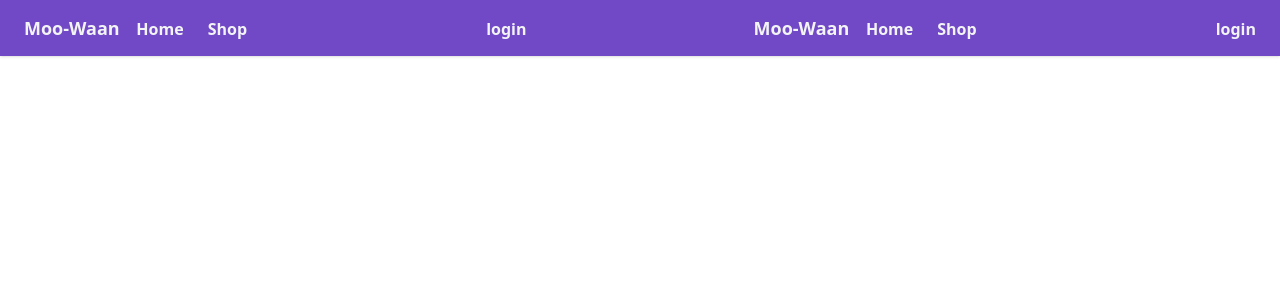
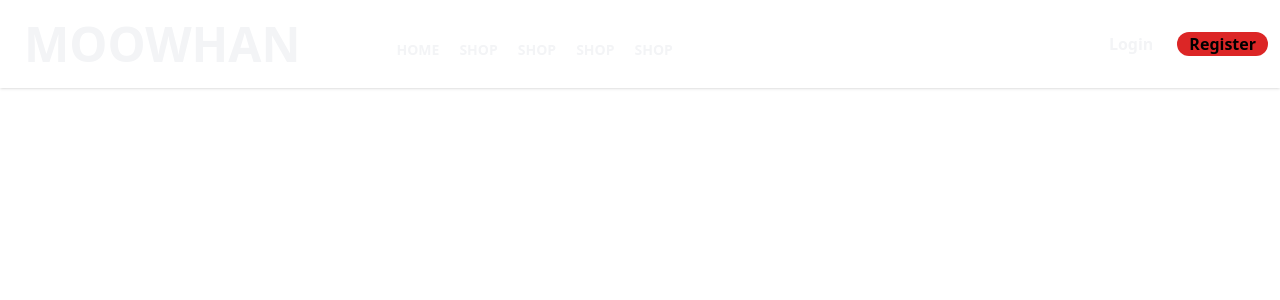
Before and after one commit to JastKherZ/Last-Moo-Waan, a Vue app in the folder Moo-Whann/: page / in a window 1280 px wide. Shown: the top 300 px of the page. Built offline with nearby package versions, Linux system fonts and the light colour scheme.

Commit message:
last app

```diff
--- a/Moo-Whann/src/App.vue
+++ b/Moo-Whann/src/App.vue
@@ -1,21 +1,17 @@
 <template>
-  <div class="text-gray-100 py-3.5 px-6 shadow md:flex justify-between" style="background: #7149C6;">
-    <navbar />
+  <div>
+    <navbar></navbar>
     <router-view></router-view>
   </div>
 </template>
 
 <script>
 import navbar from './components/navbar.vue';
-import login from './views/login.vue';
-import register from './views/register.vue';
 
 export default {
   name: "App",
   components: {
     navbar,
-    login,
-    register
 },
 };
 </script>
--- a/Moo-Whann/src/components/navbar.vue
+++ b/Moo-Whann/src/components/navbar.vue
@@ -1,19 +1,33 @@
 <template>
-    <div class="justify-start">
-        <div class="text-lg font-bold">
-            Moo-Waan
-            <button class="text-base mx-3">
-                <a href="https://www.facebook.com/prayutofficial/?locale=th_TH" class="">Home</a>
+    <div class="justify-start text-gray-100 py-5 px-6 shadow md:flex justify-between font-bold text-black" style="background: #ffffff;">
+        <div class="flex">
+            <button class="text-5xl font-bold">
+                <router-link to="/">MOOWHAN</router-link>
             </button>
-            <button class="text-base mx-3">
-                <a href="https://www.facebook.com/prayutofficial/?locale=th_TH" class="">Shop</a>
+            <button class="text-sm ml-24 mt-3">
+                <router-link to="/">HOME</router-link>
+            </button>
+            <button class="text-sm ml-5 mt-3">
+                <a href="#" class="">SHOP</a>
+            </button>
+            <button class="text-sm ml-5 mt-3">
+                <a href="#" class="">SHOP</a>
+            </button>
+            <button class="text-sm ml-5 mt-3">
+                <a href="#" class="">SHOP</a>
+            </button>
+            <button class="text-sm ml-5 mt-3">
+                <a href="#" class="">SHOP</a>
             </button>
         </div>
-    </div>
-    <div class="justify-items-end text-lg font-bold">
-        <router-link to="/login">
-            <button class="text-base">login</button>
-        </router-link>
+        <div class="flex justify-end text-lg font-bold">
+            <router-link to="/login">
+                <button class="text-base mx-3 mt-3">Login</button>
+            </router-link>
+            <router-link to="/register">
+                <button class="text-base mx-3 mt-3 rounded-full w-full bg-red-600 text-black">Register</button>
+            </router-link>
+        </div>
     </div>
 </template>
 
--- a/Moo-Whann/src/router/index.js
+++ b/Moo-Whann/src/router/index.js
@@ -1,19 +1,25 @@
 import { createRouter, createWebHistory } from "vue-router";
-import navbar from '../components/navbar.vue'
+import home from '../views/home.vue'
 import login from '../views/login.vue'
+import register from '../views/register.vue'
 
 
 const routes = [
     {
         path: '/',
         name: '',
-        component: navbar
+        component: home
     },
     {
         path: '/login',
         name: 'loginView',
         component: login
     },
+    {
+        path: '/register',
+        name: 'registerPage',
+        component: register
+    }
 
 ]
 
--- a/Moo-Whann/src/views/home.vue
+++ b/Moo-Whann/src/views/home.vue
@@ -1,5 +1,69 @@
 <template>
-    <div>
-
-    </div>
-</template>
+    <div id="default-carousel" class="relative w-full" data-carousel="slide">
+        <!-- Carousel wrapper -->
+        <div class="relative h-56 overflow-hidden rounded-lg md:h-96">
+            <!-- Item 1 -->
+            <div class="hidden duration-700 ease-in-out" data-carousel-item>
+                <img src="/docs/images/carousel/carousel-1.svg"
+                    class="absolute block w-full -translate-x-1/2 -translate-y-1/2 top-1/2 left-1/2" alt="...">
+            </div>
+            <!-- Item 2 -->
+            <div class="hidden duration-700 ease-in-out" data-carousel-item>
+                <img src="/docs/images/carousel/carousel-2.svg"
+                    class="absolute block w-full -translate-x-1/2 -translate-y-1/2 top-1/2 left-1/2" alt="...">
+            </div>
+            <!-- Item 3 -->
+            <div class="hidden duration-700 ease-in-out" data-carousel-item>
+                <img src="/docs/images/carousel/carousel-3.svg"
+                    class="absolute block w-full -translate-x-1/2 -translate-y-1/2 top-1/2 left-1/2" alt="...">
+            </div>
+            <!-- Item 4 -->
+            <div class="hidden duration-700 ease-in-out" data-carousel-item>
+                <img src="/docs/images/carousel/carousel-4.svg"
+                    class="absolute block w-full -translate-x-1/2 -translate-y-1/2 top-1/2 left-1/2" alt="...">
+            </div>
+            <!-- Item 5 -->
+            <div class="hidden duration-700 ease-in-out" data-carousel-item>
+                <img src="/docs/images/carousel/carousel-5.svg"
+                    class="absolute block w-full -translate-x-1/2 -translate-y-1/2 top-1/2 left-1/2" alt="...">
+            </div>
+        </div>
+        <!-- Slider indicators -->
+        <div class="absolute z-30 flex space-x-3 -translate-x-1/2 bottom-5 left-1/2">
+            <button type="button" class="w-3 h-3 rounded-full" aria-current="true" aria-label="Slide 1"
+                data-carousel-slide-to="0"></button>
+            <button type="button" class="w-3 h-3 rounded-full" aria-current="false" aria-label="Slide 2"
+                data-carousel-slide-to="1"></button>
+            <button type="button" class="w-3 h-3 rounded-full" aria-current="false" aria-label="Slide 3"
+                data-carousel-slide-to="2"></button>
+            <button type="button" class="w-3 h-3 rounded-full" aria-current="false" aria-label="Slide 4"
+                data-carousel-slide-to="3"></button>
+            <button type="button" class="w-3 h-3 rounded-full" aria-current="false" aria-label="Slide 5"
+                data-carousel-slide-to="4"></button>
+        </div>
+        <!-- Slider controls -->
+        <button type="button"
+            class="absolute top-0 left-0 z-30 flex items-center justify-center h-full px-4 cursor-pointer group focus:outline-none"
+            data-carousel-prev>
+            <span
+                class="inline-flex items-center justify-center w-8 h-8 rounded-full sm:w-10 sm:h-10 bg-white/30 dark:bg-gray-800/30 group-hover:bg-white/50 dark:group-hover:bg-gray-800/60 group-focus:ring-4 group-focus:ring-white dark:group-focus:ring-gray-800/70 group-focus:outline-none">
+                <svg aria-hidden="true" class="w-5 h-5 text-white sm:w-6 sm:h-6 dark:text-gray-800" fill="none"
+                    stroke="currentColor" viewBox="0 0 24 24" xmlns="http://www.w3.org/2000/svg">
+                <path stroke-linecap="round" stroke-linejoin="round" stroke-width="2" d="M15 19l-7-7 7-7"></path>
+            </svg>
+            <span class="sr-only">Previous</span>
+        </span>
+    </button>
+    <button type="button"
+        class="absolute top-0 right-0 z-30 flex items-center justify-center h-full px-4 cursor-pointer group focus:outline-none"
+        data-carousel-next>
+        <span
+            class="inline-flex items-center justify-center w-8 h-8 rounded-full sm:w-10 sm:h-10 bg-white/30 dark:bg-gray-800/30 group-hover:bg-white/50 dark:group-hover:bg-gray-800/60 group-focus:ring-4 group-focus:ring-white dark:group-focus:ring-gray-800/70 group-focus:outline-none">
+            <svg aria-hidden="true" class="w-5 h-5 text-white sm:w-6 sm:h-6 dark:text-gray-800" fill="none"
+                stroke="currentColor" viewBox="0 0 24 24" xmlns="http://www.w3.org/2000/svg">
+                <path stroke-linecap="round" stroke-linejoin="round" stroke-width="2" d="M9 5l7 7-7 7"></path>
+            </svg>
+            <span class="sr-only">Next</span>
+        </span>
+    </button>
+</div></template>
--- a/Moo-Whann/src/views/login.vue
+++ b/Moo-Whann/src/views/login.vue
@@ -1,7 +1,7 @@
 <template>
     <div class="flex justify-center items-center h-screen" style="background: #FFDEB9;">
-        <div class="w-96 p-6 shadow-lg rounded-md" style="background: #FC2947;">
-            <h1 class="text-3xl block text-center font-semibold"><i class="fa-solid fa-user"></i> Login</h1>
+        <div class="w-96 p-6 shadow-lg rounded-md columns-1" style="background: #FC2947;">
+            <h1 class="text-3xl block text-center font-semibold"><i class="fa-solid fa-user"></i> SIGN IN</h1>
             <hr class="mt-3">
             <div class="mt-3">
                 <label for="username" class="block text-base mb-2">Username</label>
@@ -32,6 +32,13 @@
                     style="background: #FFDEB9; border: #FFDEB9;">Login</button>
             </div>
         </div>
+
+        <div class="columns-2 bg-gray-500 w-[2px] h-[100px]">
+        </div>
+
+        <div class="">
+
+        </div>
     </div>
 </template>
 
--- a/Moo-Whann/src/views/register.vue
+++ b/Moo-Whann/src/views/register.vue
@@ -1,41 +1,9 @@
 <template>
-    <div class="flex justify-center items-center h-screen" style="background: #FFDEB9;">
-        <div class="w-96 p-6 shadow-lg rounded-md" style="background: #FC2947;">
-            <h1 class="text-3xl block text-center font-semibold"><i class="fa-solid fa-user"></i> Register</h1>
-            <hr class="mt-3">
-            <div class="mt-3">
-                <label for="username" class="block text-base mb-2">Username</label>
-                <input type="text" id="username"
-                    class="border w-full text-base px-2 py-1 focus:outline-none focus:ring-0 focus:border-gray-600"
-                    placeholder="Enter Username" />
-            </div>
-            <div class="mt-3">
-                <label for="password" class="block text-base mb-2">Password</label>
-                <input :type="password" id="password"
-                    class="border w-full text-base px-2 py-1 focus:outline-none focus:ring-0 focus:border-gray-600"
-                    placeholder="Enter Password" />
-            </div>
-            <div class="mt-3">
-                <label for="password" class="block text-base mb-2">Confirm Password</label>
-                <input :type="password" id="password"
-                    class="border w-full text-base px-2 py-1 focus:outline-none focus:ring-0 focus:border-gray-600"
-                    placeholder="Enter Password" />
-            </div>
-            <div class="control">
-                <div class="mt-3 flex justify-between items-center">
+    <div class="flex justify-center items-center h-48">
         <div>
-                        <input type="checkbox" @click="toggleShow">
-                        <label> Show Password</label>
-                    </div>
-                    <div>
-                        <a href="#" class="text-indigo-800 font-semibold">Forgot Password</a>
-                    </div>
-                </div>
-            </div>
-            <div class="mt-5">
-                <button
-                    class="border-2 border-indigo-700 bg-indigo-700 py-1 w-full rounded-md hover:bg-sky-700 font-semibold"
-                    style="background: #FFDEB9; border: #FFDEB9;">Login</button>
+            <h1 class="font-bold text-lg">REGISTRATION</h1>
+            <div class="flex ">
+                <h1>Require Fieldasdasdddsas</h1>
             </div>
         </div>
     </div>
```
Lines whose indentation alone changed are shown as unchanged.
